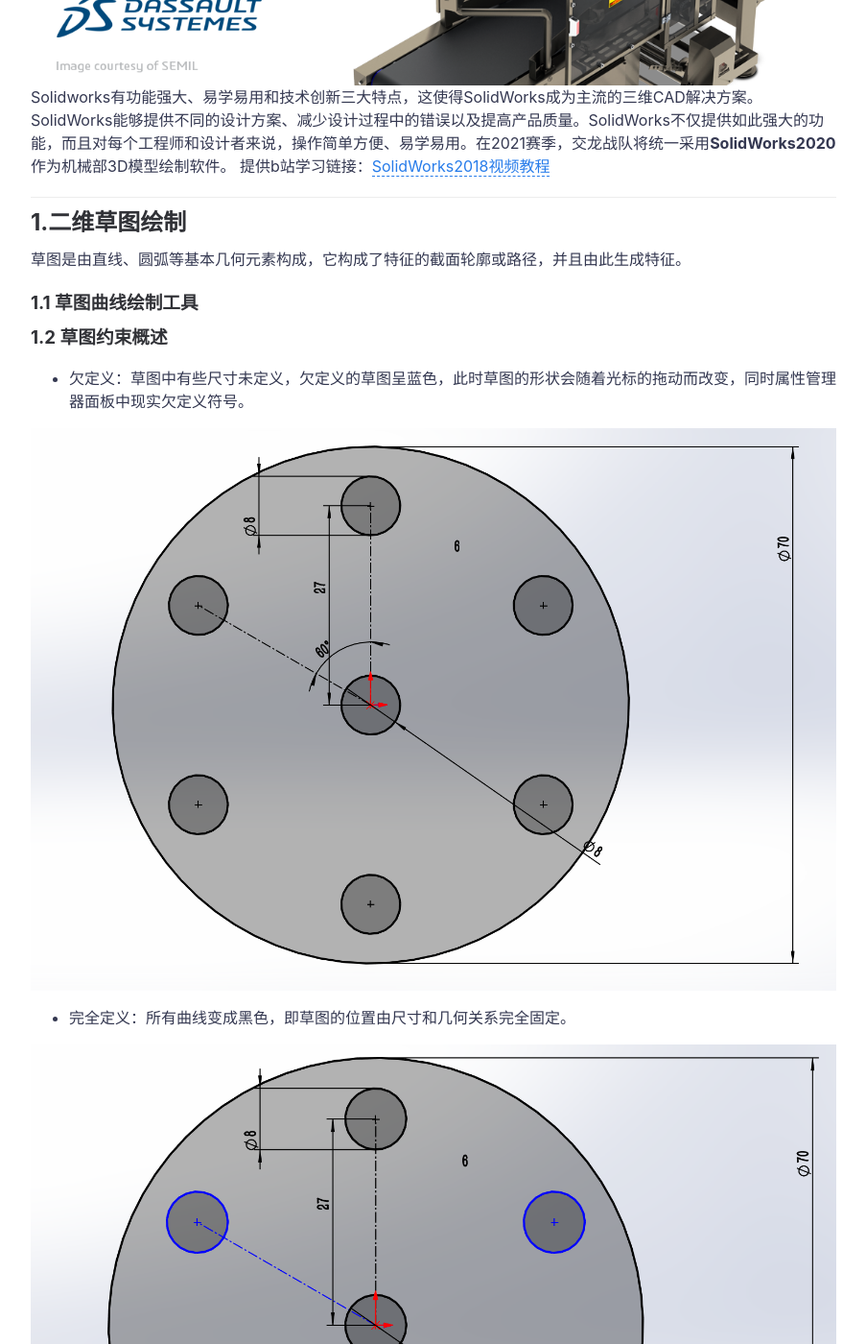
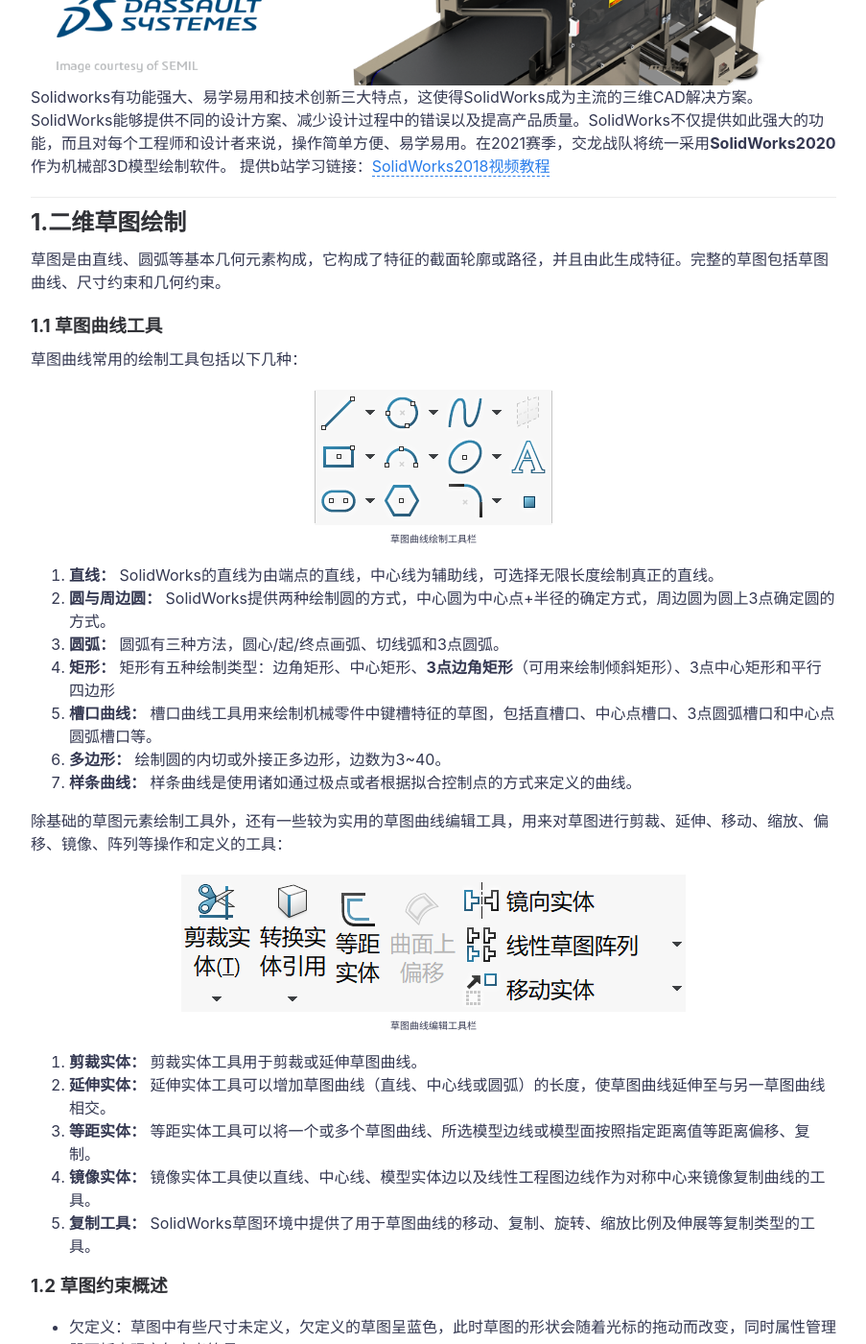
Before and after one commit to SJTU-RoboMaster-Team/SJTU-RoboMaster-Team.github.io, a Jekyll site: the page built from _posts/2020-09-24-SolidWorks-learning.md, in a window 1280 px wide and 1400 px high, scrolled down 1031 px. Shown: the whole window at 96% size, without its empty margins (188-1091 px from the left). Built offline with Jekyll 4.4.1, drawn with Linux system fonts in a browser that asks for light colours; comment, search, counter and statistics services are not loaded.

Commit message:
添加新的草图图片

```diff
--- a/_posts/2020-09-24-SolidWorks-learning.md
+++ b/_posts/2020-09-24-SolidWorks-learning.md
@@ -14,9 +14,34 @@ Solidworks有功能强大、易学易用和技术创新三大特点，这使得S
 ---
 
 ## 1.二维草图绘制
-草图是由直线、圆弧等基本几何元素构成，它构成了特征的截面轮廓或路径，并且由此生成特征。
+草图是由直线、圆弧等基本几何元素构成，它构成了特征的截面轮廓或路径，并且由此生成特征。完整的草图包括草图曲线、尺寸约束和几何约束。
 
-### 1.1 草图曲线绘制工具
+### 1.1 草图曲线工具
+草图曲线常用的绘制工具包括以下几种：
+
+<center><img src="https://github.com/SJTU-RoboMaster-Team/SJTU-RoboMaster-Team.github.io/raw/master/_img/posts/SolidWorks/ct1.png"   width="400"></center>
+<center><font size=1>草图曲线绘制工具栏</font></center>
+
+1. **直线：** SolidWorks的直线为由端点的直线，中心线为辅助线，可选择无限长度绘制真正的直线。
+2. **圆与周边圆：** SolidWorks提供两种绘制圆的方式，中心圆为中心点+半径的确定方式，周边圆为圆上3点确定圆的方式。
+3. **圆弧：** 圆弧有三种方法，圆心/起/终点画弧、切线弧和3点圆弧。
+4. **矩形：** 矩形有五种绘制类型：边角矩形、中心矩形、**3点边角矩形**（可用来绘制倾斜矩形）、3点中心矩形和平行四边形
+5. **槽口曲线：** 槽口曲线工具用来绘制机械零件中键槽特征的草图，包括直槽口、中心点槽口、3点圆弧槽口和中心点圆弧槽口等。
+6. **多边形：** 绘制圆的内切或外接正多边形，边数为3~40。
+7. **样条曲线：** 样条曲线是使用诸如通过极点或者根据拟合控制点的方式来定义的曲线。
+
+除基础的草图元素绘制工具外，还有一些较为实用的草图曲线编辑工具，用来对草图进行剪裁、延伸、移动、缩放、偏移、镜像、阵列等操作和定义的工具：
+
+<center><img src="https://github.com/SJTU-RoboMaster-Team/SJTU-RoboMaster-Team.github.io/raw/master/_img/posts/SolidWorks/ct2.png"   width="400"></center>
+<center><font size=1>草图曲线编辑工具栏</font></center>
+
+1. **剪裁实体：** 剪裁实体工具用于剪裁或延伸草图曲线。
+2. **延伸实体：** 延伸实体工具可以增加草图曲线（直线、中心线或圆弧）的长度，使草图曲线延伸至与另一草图曲线相交。
+3. **等距实体：** 等距实体工具可以将一个或多个草图曲线、所选模型边线或模型面按照指定距离值等距离偏移、复制。
+4. **镜像实体：** 镜像实体工具使以直线、中心线、模型实体边以及线性工程图边线作为对称中心来镜像复制曲线的工具。
+5. **复制工具：** SolidWorks草图环境中提供了用于草图曲线的移动、复制、旋转、缩放比例及伸展等复制类型的工具。
+
+
 
 ### 1.2 草图约束概述
 * 欠定义：草图中有些尺寸未定义，欠定义的草图呈蓝色，此时草图的形状会随着光标的拖动而改变，同时属性管理器面板中现实欠定义符号。
```
Also changed, not shown: _posts/2020-09-25-Specialized-Course.md (+1 -1 lines), _img/posts/SolidWorks/ct1.png (added), _img/posts/SolidWorks/ct2.png (added).
